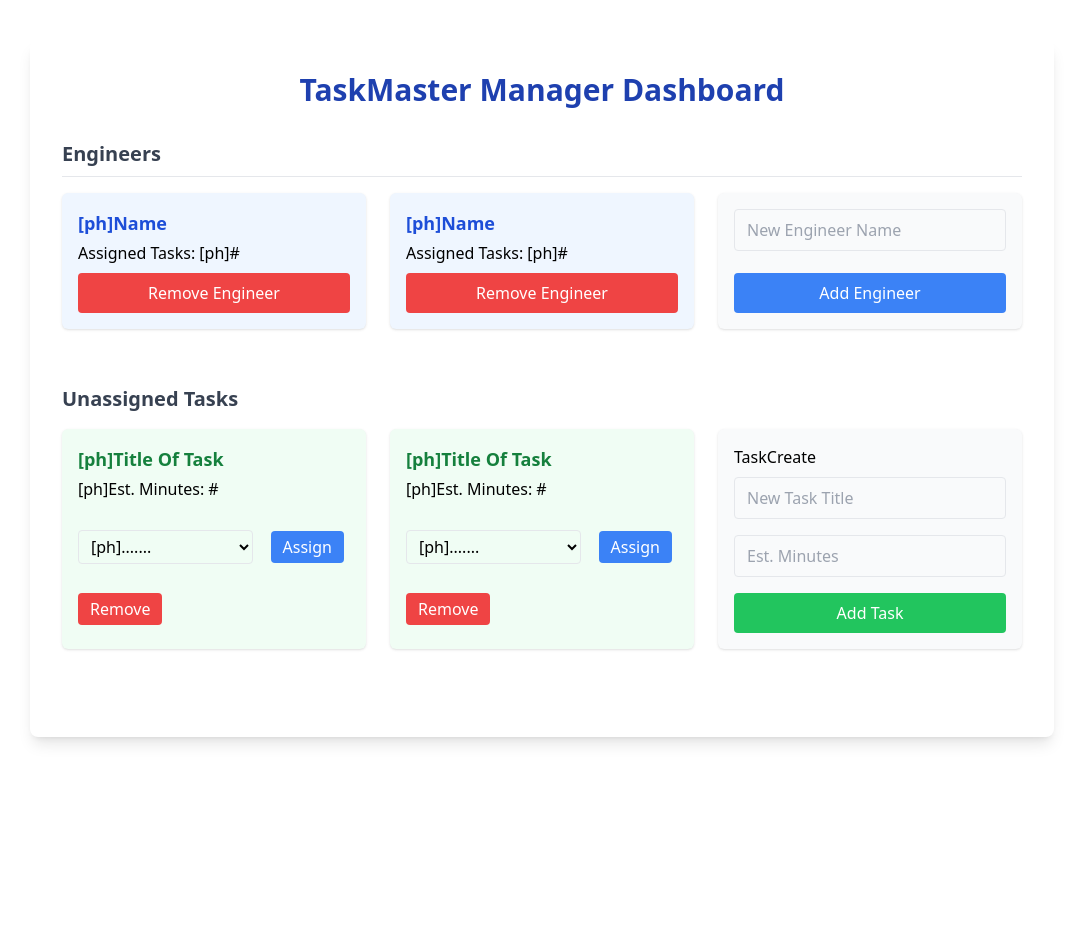
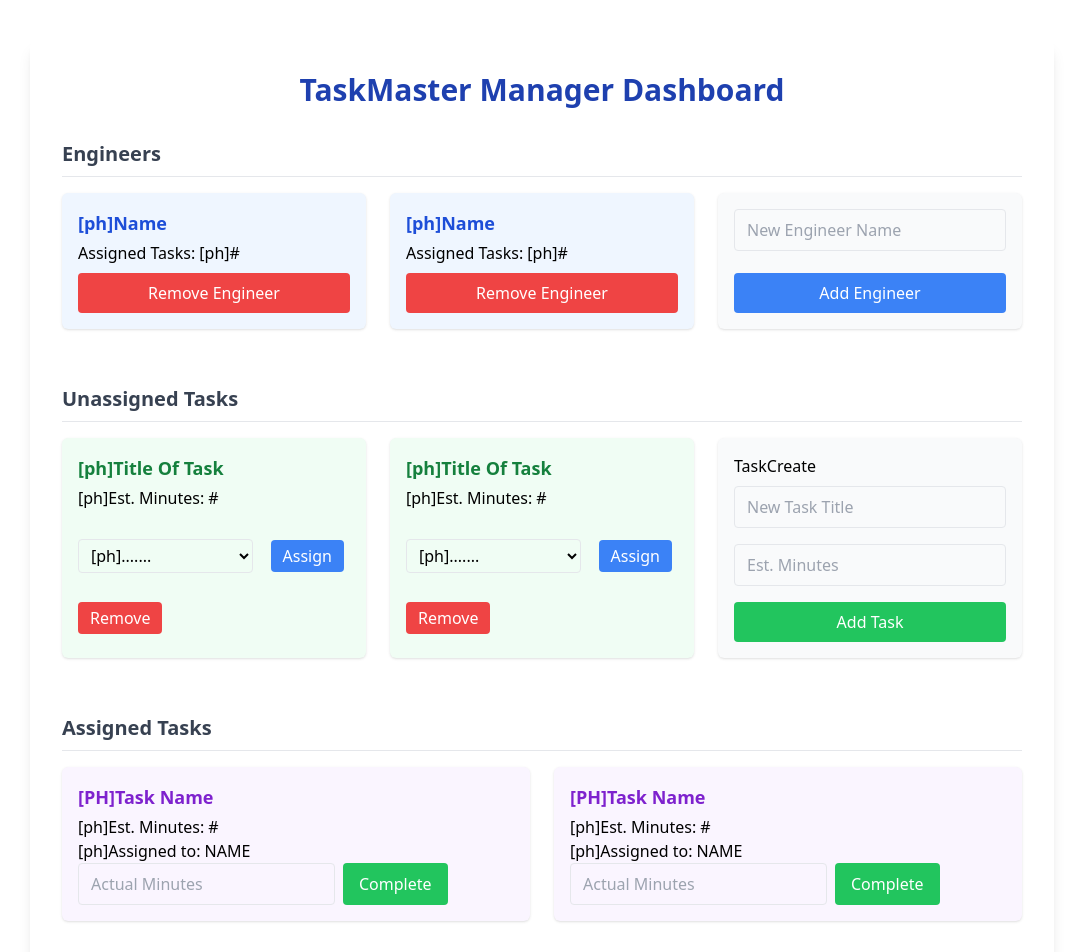
Before and after one commit to xvr6/cs509, a React (Vite) app in the folder Assignments/2. Task Master/p2 - application/task-master/: page / in a window 1280 px wide. Shown: the top 952 px of the page, without its empty margins (98-1181 px from the left). Before the commit the page ends 800 px from the top, so only its background shows below. Built offline with nearby package versions, Linux system fonts and the light colour scheme.

Commit message:
Assigned tasks components

```diff
--- a/Assignments/2. Task Master/p2 - application/task-master/src/App.tsx
+++ b/Assignments/2. Task Master/p2 - application/task-master/src/App.tsx
@@ -1,5 +1,6 @@
+import Assigned from "./components/AssignedComponents/Assigned";
 import Engineers from "./components/EngineerComponents/Engineers";
-import Tasks from "./components/TaskComponents/tasks";
+import Tasks from "./components/TaskComponents/Tasks";
 
 function App() {
   const engineers: string[] = [];
@@ -16,10 +17,23 @@ function App() {
         </div>
         {/* Unassigned Tasks Section */}
         <div className="mb-10">
-          <h2 className="text-xl font-semibold text-gray-700 mb-4 flex flex-col justify-between">
+          <h2 className="text-xl font-semibold text-gray-700 mb-4 border-b pb-2 flex items-center gap-2">
             Unassigned Tasks
           </h2>
-            <Tasks></Tasks>
+          <Tasks></Tasks>
+        </div>
+        {/* Assigned Tasks */}
+        <div className="mb-10">
+          <h2 className="text-xl font-semibold text-gray-700 mb-4 border-b pb-2 flex items-center gap-2">
+            Assigned Tasks
+          </h2>
+          <Assigned></Assigned>
+        </div>
+        {/* Completed Tasks */}
+        <div>
+          <h2 className="text-xl font-semibold text-gray-700 mb-4 border-b pb-2 flex items-center gap-2">
+            Completed Tasks
+          </h2>
         </div>
       </div>
     </main>
--- /dev/null
+++ b/Assignments/2. Task Master/p2 - application/task-master/src/components/AssignedComponents/Assigned.tsx
@@ -0,0 +1,12 @@
+import AssignedTask from "./AssignedTask";
+
+function Assigned() {
+  return (
+    <div className="flex flex-wrap gap-6">
+      <AssignedTask></AssignedTask>
+      <AssignedTask></AssignedTask>
+    </div>
+  );
+}
+
+export default Assigned;
--- /dev/null
+++ b/Assignments/2. Task Master/p2 - application/task-master/src/components/AssignedComponents/AssignedTask.tsx
@@ -0,0 +1,23 @@
+function AssignedTask() {
+  return (
+    <div className="bg-purple-50 rounded-md shadow p-4 flex-1 min-w-[220px] mb-4 ">
+      <div>
+        <div className="font-bold text-purple-700 text-lg mb-1">
+          [PH]Task Name
+        </div>
+        <div>[ph]Est. Minutes: #</div>
+        <div>[ph]Assigned to: NAME</div>
+      </div>
+      <div className="flex gap-2">
+        <input
+          type="number"
+          placeholder="Actual Minutes"
+          className="border rounded px-3 py-2"
+        />
+        <button className="bg-green-500 hover:bg-green-600 text-white px-4 py-2 rounded">Complete</button>
+      </div>
+    </div>
+  );
+}
+
+export default AssignedTask;
```
